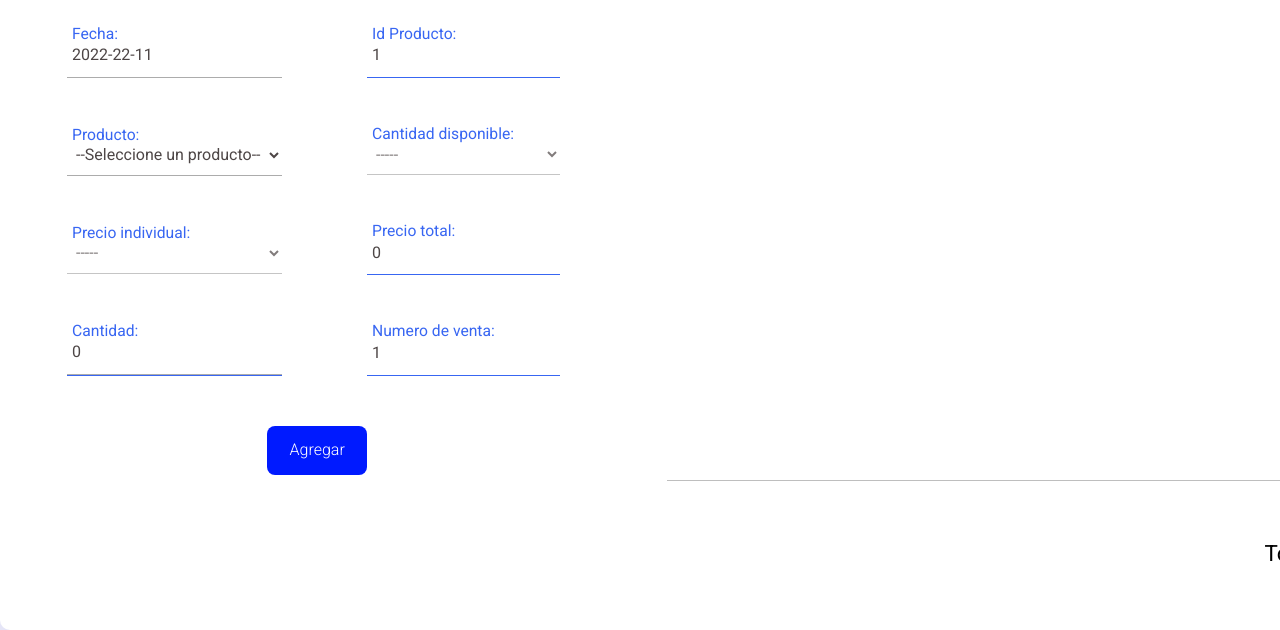
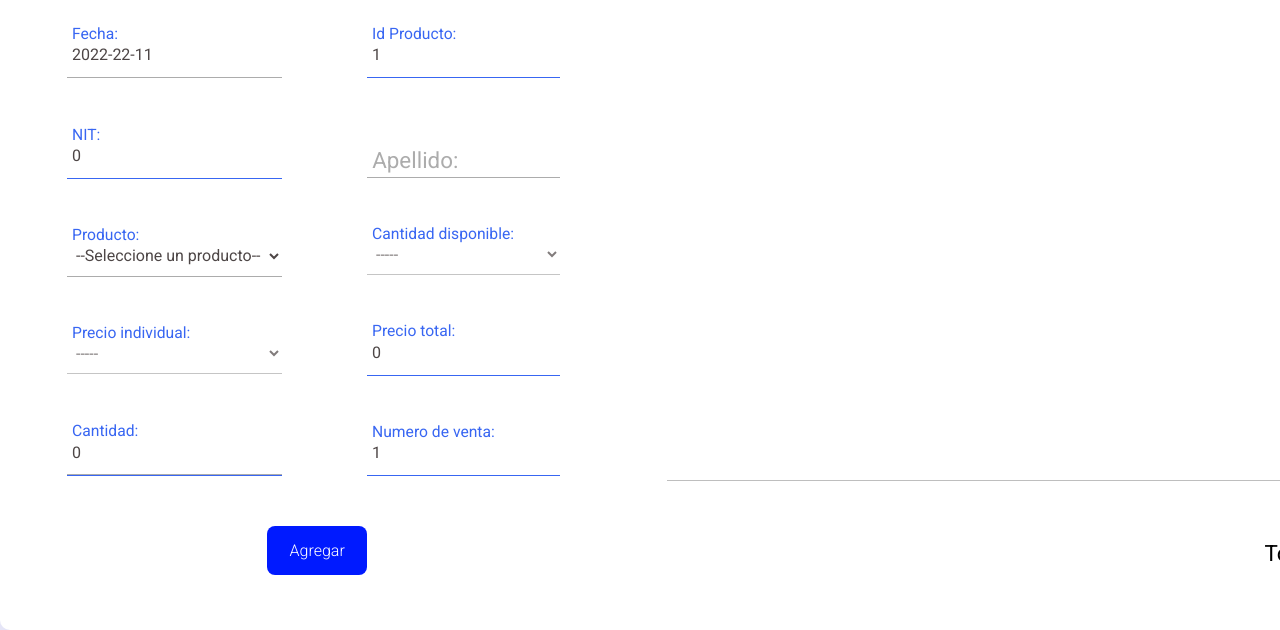
Before and after one commit to dani3571/ProyectoGamalex, a PHP site: page /CrearNuevaVenta.php in a window 1280 px wide; the page is wider, and only the part inside the window is pictured. Shown: the part 284-914 px from the top of that part. Run offline with PHP 8.4, Linux system fonts and the light colour scheme; data comes from the database, SQL or seed files in the repository; data that the repository does not hold is empty; some libraries are stand-ins or nearby versions.

Commit message:
Añadido registro de clientes desde ventas

```diff
--- a/CRUDs/Ventas/CrearNuevaVenta.php
+++ b/CRUDs/Ventas/CrearNuevaVenta.php
@@ -11,6 +11,8 @@
     $query3 = mysqli_query($con,$sql3);
     $sql4 = "SELECT * FROM producto";
     $query4 = mysqli_query($con,$sql4);
+
+
 ?>
 <!DOCTYPE html>
 <html lang="en">
@@ -33,7 +35,17 @@
                 }
             );
             $(document).on('submit','#evento_formulario',function(event){
-
+                event.preventDefault();
+                let nit = document.getElementById('NIT').value.toString();
+                let apellido = document.getElementById('Apellido').value;
+                if(nit!=0&&apellido!="")
+                {
+                    $.ajax({
+                    url: "insertarCliente.php",
+                    method: "post",
+                    data: {NIT : nit, Apellido: apellido}
+                    })
+                }
                 let tblDatos = document.getElementById('tablaContenido').children;
                 var fechaVenta = document.getElementById('Fecha').value;
                 var cantidad = parseInt(document.getElementById('Total').innerHTML);
@@ -65,15 +77,19 @@
                 document.getElementById('CantidadDisponible').selectedIndex = 0;
                 document.getElementById('PrecioIndividual').selectedIndex = 0;
                 document.getElementById('Cantidad').selectedIndex = 0;
+                document.getElementById('Cantidad').selectedIndex = 0;
+                document.getElementById('NIT').value = 0;
+                document.getElementById('Apellido').value = "";
                 //document.getElementById('cantidadSumada').value = 0;
-                jQuery(document).load(window.location.href);
-                window.location.reload();
+                //jQuery(document).load(window.location.href);
+                //window.location.reload();
             });
             $(document).ready(
                 function funcionInicial(){
                     contador = 0;
                     $('#aumentarFila').click(
                         function(){
+
                             if(document.getElementById('Productos').selectedIndex!=0)
                             {
                                 if(document.getElementById('Cantidad').value.toString().trim()==null||document.getElementById('Cantidad').value.toString().trim()==0)
@@ -81,8 +97,6 @@
                                     alert("Introduzca una cantidad válida");
                                 }
                                 else
-                                {
-                                    if(((parseInt(document.getElementById('cantidadSumada').value)) + (parseInt(document.getElementById('Cantidad').value))) <= document.getElementById('CantidadDisponible').value)
                                 {
                                     let tblDatos = document.getElementById('tablaContenido').insertRow(contador);
                                     contador++;
@@ -103,11 +117,6 @@
                                     Eliminar.innerHTML = "Eliminar";
                                     document.getElementById('Total').innerHTML = (parseFloat(document.getElementById('Total').innerHTML) + parseFloat(document.getElementById('PrecioTotal').value)).toString();
                                     //document.getElementById('cantidadSumada').value = (parseInt(document.getElementById('cantidadSumada').value)) + (parseInt(document.getElementById('Cantidad').value));
-                                    }
-                                    else
-                                    {
-                                        alert("La cantidad para agregar no puede ser mayor a la cantidad disponible");
-                                    }
                                 }
                             }
                             else
@@ -132,6 +141,12 @@
                             {
                                 document.getElementById('PrecioTotal').value  = document.getElementById('PrecioIndividual').value * document.getElementById('Cantidad').value;
                             }
+                        }
+                    ),
+                    $('#NIT').on('input',
+                        function(){
+                            //document.getElementById('Apellido').value = document.getElementById('NIT').value;
+                            conseguirApellido()
                         }
                     ),
                     $('#Cantidad').on('input',
@@ -159,6 +174,40 @@
                 }
             );
         </script>
+        <!--<script>
+            function verCantidad(){
+                var cantidad = document.getElementById('IdProducto').value;
+                $.ajax({
+                    url: "conseguirCantidad.php",
+                    method: "POST",
+                    data: {Cantidad: cantidad},
+                    success: function(res){
+                        return res;
+                        //document.getElementById("cantidadSumada").value = parseInt(res);
+                    }
+                })
+                /*.success(
+                    function(res){
+                    document.getElementById("cantidadSumada").value = parseInt(res);
+                })*/
+            }
+        </script>-->
+        <script>
+            function conseguirApellido(){
+                var nit = document.getElementById('NIT').value;
+                $.ajax({
+                    url: "conseguirApellido.php",
+                    method: "POST",
+                    data: {NIT: nit},
+                    success: function(res){
+                        if(res!=null)
+                        {
+                            document.getElementById('Apellido').value = res;
+                        }
+                    }
+                })
+            }
+        </script>
     </head>
     <body>
     <div class="header-container">
@@ -172,9 +221,15 @@
                 <div class="main_forms_container">
                     <div class="columns_container">
                         <div class="form_container">
+
                             <div class="form_group">
                                 <input type="text" id="Fecha" class="form_input" placeholder=" " name="Fecha" readonly>
                                 <label for="Fecha" class="form_label">Fecha:</label>
+                            </div>
+                            <div class="form_group">
+                                <input type="number" id="NIT" class="form_input" placeholder=" " value="0" min="0" name="NIT">
+                                <label for="NIT" class="form_label">NIT:</label>
+                                <span class="form_line"></span>
                             </div>
                             <div class="form_group">
                                 <select id="Productos" class="form_input" name="Productos">
@@ -212,6 +267,11 @@
                             <div class="form_group">
                                 <input type="text" id="IdProducto" class="form_input" placeholder=" " value="1" name="IdProducto" readonly>
                                 <label for="IdProducto" class="form_label">Id Producto:</label>
+                                <span class="form_line"></span>
+                            </div>
+                            <div class="form_group">
+                                <input type="text" id="Apellido" class="form_input" placeholder=" " name="Apellido">
+                                <label for="Apellido" class="form_label">Apellido:</label>
                                 <span class="form_line"></span>
                             </div>
                             <div class="form_group">
--- a/CRUDs/Ventas/Index.php
+++ b/CRUDs/Ventas/Index.php
@@ -5,7 +5,6 @@
     CONCAT(Usuario.Nombre,' ', Usuario.Apellido) as NombreCompleto
     FROM venta inner join Usuario on venta.IdUsuario = Usuario.IdUsuario
     inner join cliente on venta.IdCliente = cliente.IdCliente";
-
     $query=mysqli_query($con,$sql);
 ?>
 <!DOCTYPE html>
--- a/CRUDs/Ventas/detalleVenta.php
+++ b/CRUDs/Ventas/detalleVenta.php
@@ -4,8 +4,7 @@ include("../conexion.php");
 $con=conectar();
 $cod_venta=$_GET['id'];
 
-$sql="SELECT detalleventa.IdVenta, producto.IdProducto, producto.Nombre
-as Producto FROM detalleventa inner join producto on detalleventa.IdProducto = producto.IdProducto WHERE detalleventa.IdVenta='$cod_venta'";
+$sql="SELECT detalleventa.IdVenta, producto.IdProducto, producto.Nombre as Producto FROM detalleventa inner join producto on detalleventa.IdProducto = producto.IdProducto WHERE detalleventa.IdVenta='$cod_venta'";
 
 $query=mysqli_query($con,$sql);
 ?>
--- a/CRUDs/Ventas/eliminarVenta.php
+++ b/CRUDs/Ventas/eliminarVenta.php
@@ -1,10 +1,8 @@
 <?php
-
 include("../conexion.php");
 $con=conectar();
 $Estado = 0;
 $cod_venta=$_GET['id'];
-
 $sql="UPDATE venta SET Estado=$Estado WHERE IdVenta='$cod_venta'";
 $query=mysqli_query($con,$sql);
     if($query){
--- a/CRUDs/Ventas/updateVenta.php
+++ b/CRUDs/Ventas/updateVenta.php
@@ -1,8 +1,6 @@
 <?php
-
 include("../conexion.php");
 $con=conectar();
-
 $cod_venta = $_POST['IdVenta'];
 $Usuario = $_POST['Usuario'];
 $Estado = $_POST['Estado'];
@@ -10,7 +8,6 @@ $sql = "SELECT *  FROM Usuario where Nombre = '$Usuario'";
 $query = mysqli_query($con,$sql);
 $row = mysqli_fetch_array($query);
 $IdUsuario = $row['IdUsuario'];
-
 $sql2="UPDATE venta SET IdUsuario = $IdUsuario,Estado = $Estado  WHERE IdVenta='$cod_venta'";
 $query2=mysqli_query($con,$sql2);
     if($query){
```
Also changed, not shown: CRUDs/Ventas/conseguirApellido.php (added, +13 -0 lines), CRUDs/Ventas/conseguirCantidad.php (added, +9 -0 lines), CRUDs/Ventas/insertarCliente.php (added, +19 -0 lines). Lines whose indentation alone changed are shown as unchanged.
